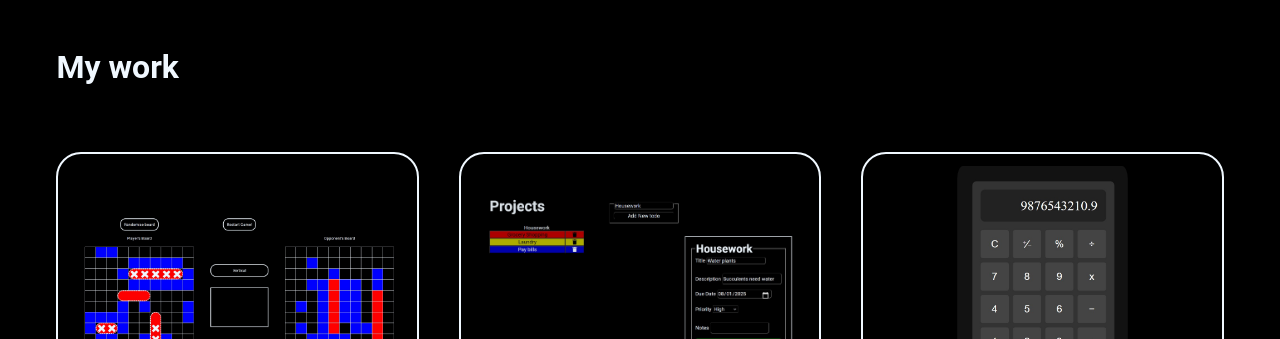
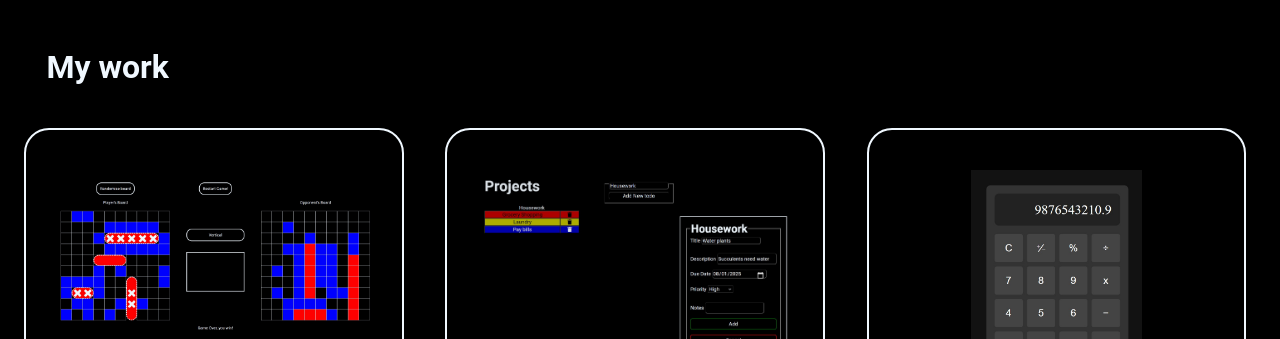
Before and after one commit to jonorl/homepage, a website built with webpack: page src/template.html in a window 1280 px wide. Shown: the part 916-1255 px from the top of the page. Built offline with nearby package versions, Linux system fonts and the light colour scheme.

Commit message:
Fix: Flexboxing the card ID

```diff
--- a/src/css/style.css
+++ b/src/css/style.css
@@ -454,7 +454,9 @@ footer {
 
   main {
     display: flex;
-    max-width: 85vw;
+    margin-left: 0;
+    margin-right: 0;
+    max-width: none;
     justify-content: center;
     line-height: 1.8;
     height: auto;
@@ -466,10 +468,11 @@ footer {
     grid-template-columns: 1fr 1fr 1fr;
     grid-template-rows: auto 1fr 1fr;
     grid-auto-flow: column;
-    gap: 5vh;
+    /* gap: 5vh; */
   }
 
   .my-work {
+    padding-left: 3vw;
     grid-column: 1 / span 3;
     grid-row: 1;
     align-content: center;
@@ -478,20 +481,22 @@ footer {
   }
 
   #card {
+    display: flex;
+    flex-direction: column;
     justify-self: center;
     align-content: center;
-    border-width: auto;
+    width:fit-content;
     border-radius: 25px;
     border: aliceblue solid 2px;
-    column-gap: 5vh;
     margin-bottom: 0;
     font-size: 24px;
+    margin: max(2vh) max(2vw) max(2vw) max(2vh);
   }
 
   .subheader {
     margin: 0;
     justify-content: center;
-    column-gap: 1vw;
+    /* column-gap: 1vw; */
   }
 
   .subheader p {
@@ -511,9 +516,10 @@ footer {
   #project-image {
     max-height: max-content;
     max-width: max-content;
-    padding-left: 1.5vw;
-    padding-right: 1.5vw;
-    padding-top: 1.5vh;
+    /* padding-left: 1.5vw;
+    padding-right: 1.5vw;*/
+    border-radius: 25px;
+    padding-top: 5vh;
     height: 30vh;
     width: 25vw;
   }
```
